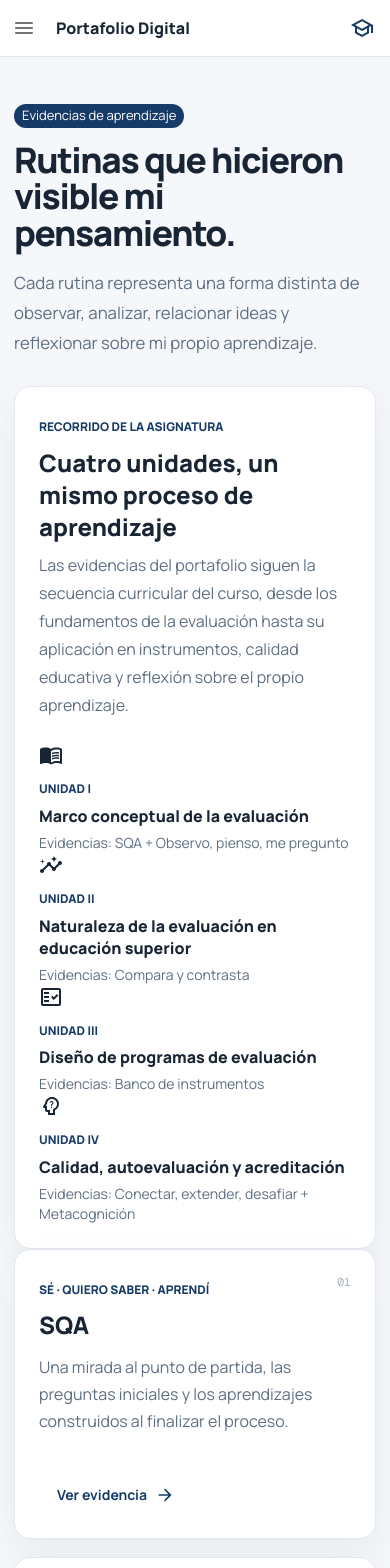
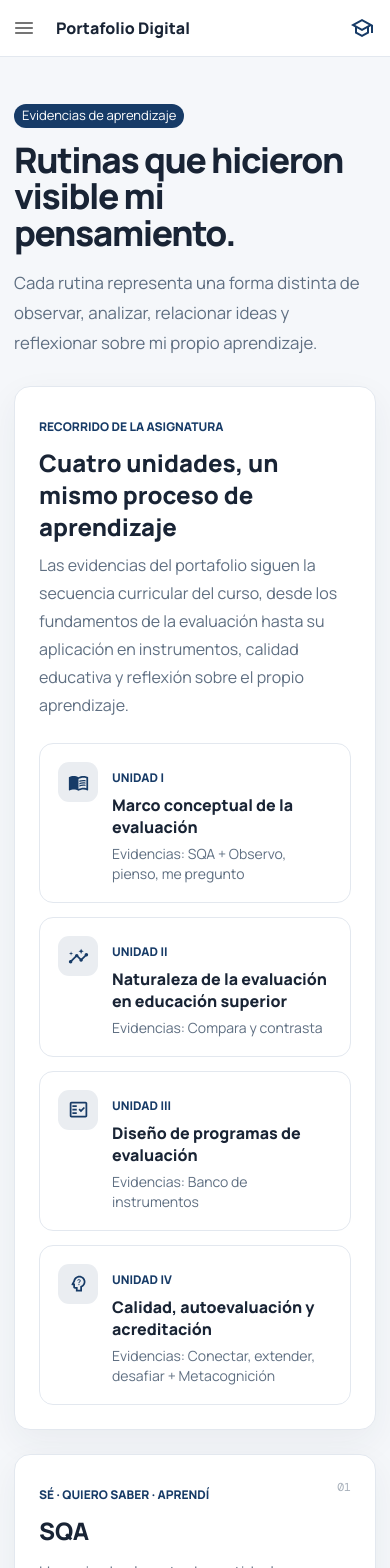
Before and after one commit to DanielDGe/portafolio-evaluacion-superior, a React (Vite) app: page /#/aprendizaje in a window 390 px wide. Shown: the top 1568 px of the page. Built offline with nearby package versions, Linux system fonts and the light colour scheme.

Commit message:
style: refine course context and curriculum map

```diff
--- a/src/styles.css
+++ b/src/styles.css
@@ -729,3 +729,81 @@ a {
     min-width: 0;
   }
 }
+
+
+.course-context-card {
+  margin-bottom: 24px;
+  background: color-mix(in srgb, var(--mui-palette-primary-main) 4%, var(--mui-palette-background-paper));
+}
+
+.course-context-meta {
+  flex: 0 0 300px;
+  display: grid;
+  gap: 10px;
+  padding: 18px;
+  border: 1px solid var(--mui-palette-divider);
+  border-radius: 14px;
+  background: var(--mui-palette-background-paper);
+}
+
+.course-context-meta span {
+  display: grid;
+  gap: 2px;
+  color: var(--mui-palette-text-secondary);
+  font-size: 0.8rem;
+  line-height: 1.45;
+}
+
+.course-context-meta b {
+  color: var(--mui-palette-text-primary);
+  font-size: 0.72rem;
+  text-transform: uppercase;
+  letter-spacing: 0.04em;
+}
+
+.course-path-card {
+  margin-bottom: 24px;
+  background: color-mix(in srgb, var(--mui-palette-primary-main) 4%, var(--mui-palette-background-paper));
+}
+
+.course-unit-grid {
+  display: grid;
+  grid-template-columns: repeat(2, minmax(0, 1fr));
+  gap: 14px;
+}
+
+.course-unit-item {
+  display: flex;
+  gap: 14px;
+  align-items: flex-start;
+  padding: 18px;
+  border: 1px solid var(--mui-palette-divider);
+  border-radius: 14px;
+  background: var(--mui-palette-background-paper);
+}
+
+.course-unit-icon {
+  flex: 0 0 auto;
+  width: 40px;
+  height: 40px;
+  display: grid;
+  place-items: center;
+  border-radius: 11px;
+  color: var(--mui-palette-primary-main);
+  background: color-mix(in srgb, var(--mui-palette-primary-main) 9%, transparent);
+}
+
+.course-unit-icon svg {
+  font-size: 21px;
+}
+
+@media (max-width: 900px) {
+  .course-context-meta {
+    flex-basis: auto;
+    width: 100%;
+  }
+
+  .course-unit-grid {
+    grid-template-columns: 1fr;
+  }
+}
```
